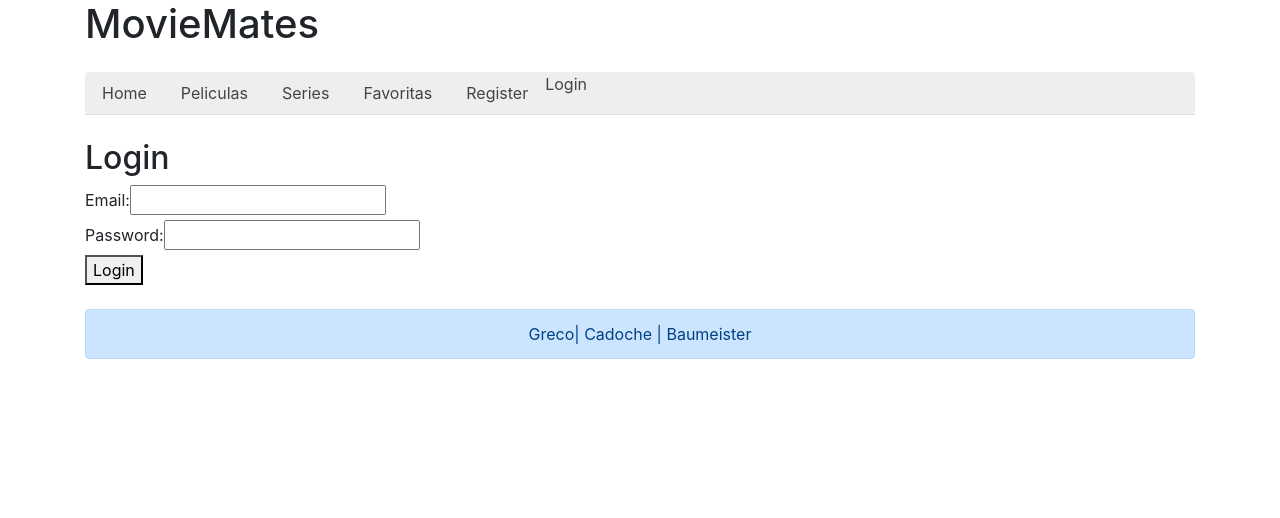
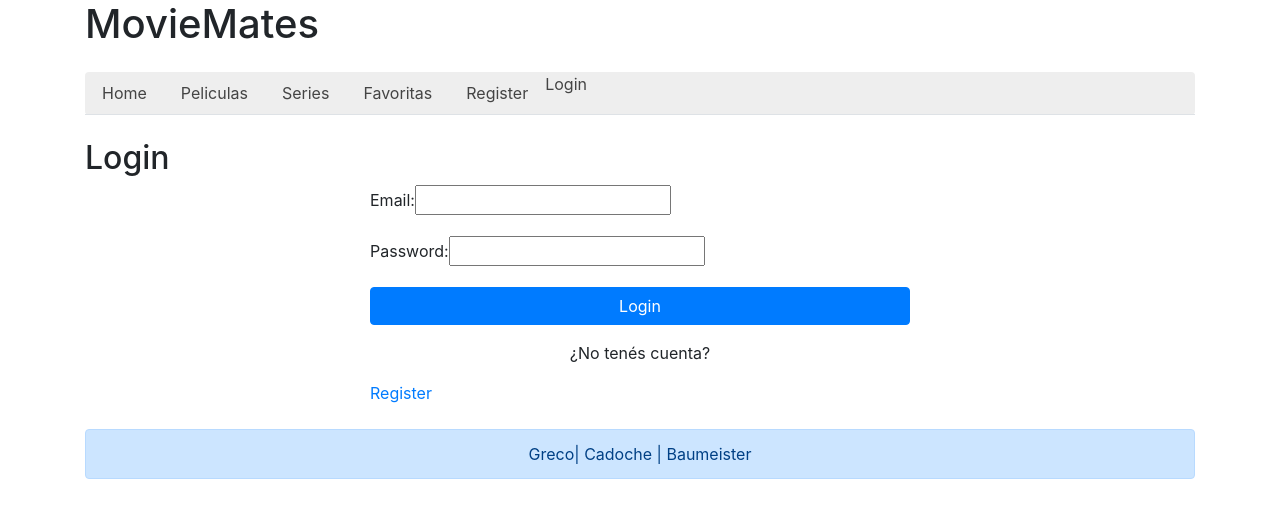
Before and after one commit to lolacadoche/greco-baumeister-cadoche, a React (Create React App) app: page /Login in a window 1280 px wide. Shown: the top 518 px of the page. Built offline with nearby package versions, Linux system fonts and the light colour scheme.

Commit message:
logout y modificaciones

```diff
--- a/src/Components/FormLogin/FormLogin.js
+++ b/src/Components/FormLogin/FormLogin.js
@@ -1,5 +1,6 @@
 import React, { Component } from "react";
-import { withRouter } from "react-router-dom";
+import { Link, withRouter } from "react-router-dom";
+
 
 class FormLogin extends Component {
     constructor(props) {
@@ -59,10 +60,14 @@ class FormLogin extends Component {
         this.props.history.push("/")
     }
 
+
+
     render() {
         return (
+            <div className="row justify-content-center">
+                <div className="col-md-6">
                     <form>
-                <div>
+                        <div className="form-group">
                             <label>Email:</label>
                             <input type="email"
                                 name="email"
@@ -70,17 +75,20 @@ class FormLogin extends Component {
                                 onChange={this.preventSubmitEmail} />
                         </div>
 
-                <div>
+                        <div className="form-group">
                             <label>Password:</label>
                             <input type="password"
                                 name="password"
                                 value={this.state.password}
                                 onChange={this.preventSubmitPassword} />
                         </div>
-                <button type="button">Login</button>
+                        <button type="button" className="btn btn-primary btn-block">Login</button>
+                    </form>
+                    <p class="mt-3 text-center">¿No tenés cuenta?</p><Link to="/Register">Register</Link>
 
+                </div>
+            </div>
 
-            </form>
         )
     }
 }
--- a/src/Components/Header/Header.js
+++ b/src/Components/Header/Header.js
@@ -11,7 +11,7 @@ function Header (props) {
                 <li className="nav-link"> <Link to="/Series">Series</Link> </li>
                 <li className="nav-link"> <Link to="/Favoritos">Favoritas</Link> </li>
                 <li className="nav-link"> <Link to="/Register">Register</Link> </li>
-                <li className="nav-item"> <Link to="">Login</Link> </li>
+                <li className="nav-item"> <Link to="/Login">Login</Link> </li>
             </ul>
         </nav>
 
--- a/src/Screen/Search/Search.js
+++ b/src/Screen/Search/Search.js
@@ -45,8 +45,7 @@ class Search extends Component {
             if (this.state.tipo === "series") {
                 contenido = (
                     <section className="card-container">
-                        {this.state.resultados.map((series) => (
-                           <Serie key={series.id} id= {series.id} titulo={series.title} name={series.title} overview={series.overview} image={`https://image.tmdb.org/t/p/w342${series.poster_path}`}  />
+                        {this.state.resultados.map((series) => (<Serie key={series.id} id={series.id} titulo={series.title} name={series.title} overview={series.overview} image={`https://image.tmdb.org/t/p/w342${series.poster_path}`} />
                         ))}
                     </section>
                 )
@@ -55,7 +54,7 @@ class Search extends Component {
             else if (this.state.tipo === "peliculas") {
                 contenido = (
                     <section className="card-Container">
-                        {this.state.resultados.map((peliculas) => (<Movie key={peliculas.id} titulo={peliculas.title} name={peliculas.title} overview={peliculas.overview} image={`https://image.tmdb.org/t/p/w342${peliculas.poster_path}`}  id={peliculas.id} />))}
+                        {this.state.resultados.map((peliculas) => (<Movie key={peliculas.id} titulo={peliculas.title} name={peliculas.title} overview={peliculas.overview} image={`https://image.tmdb.org/t/p/w342${peliculas.poster_path}`} id={peliculas.id} />))}
                     </section>
                 )
             }
```
Lines whose indentation alone changed are shown as unchanged.
